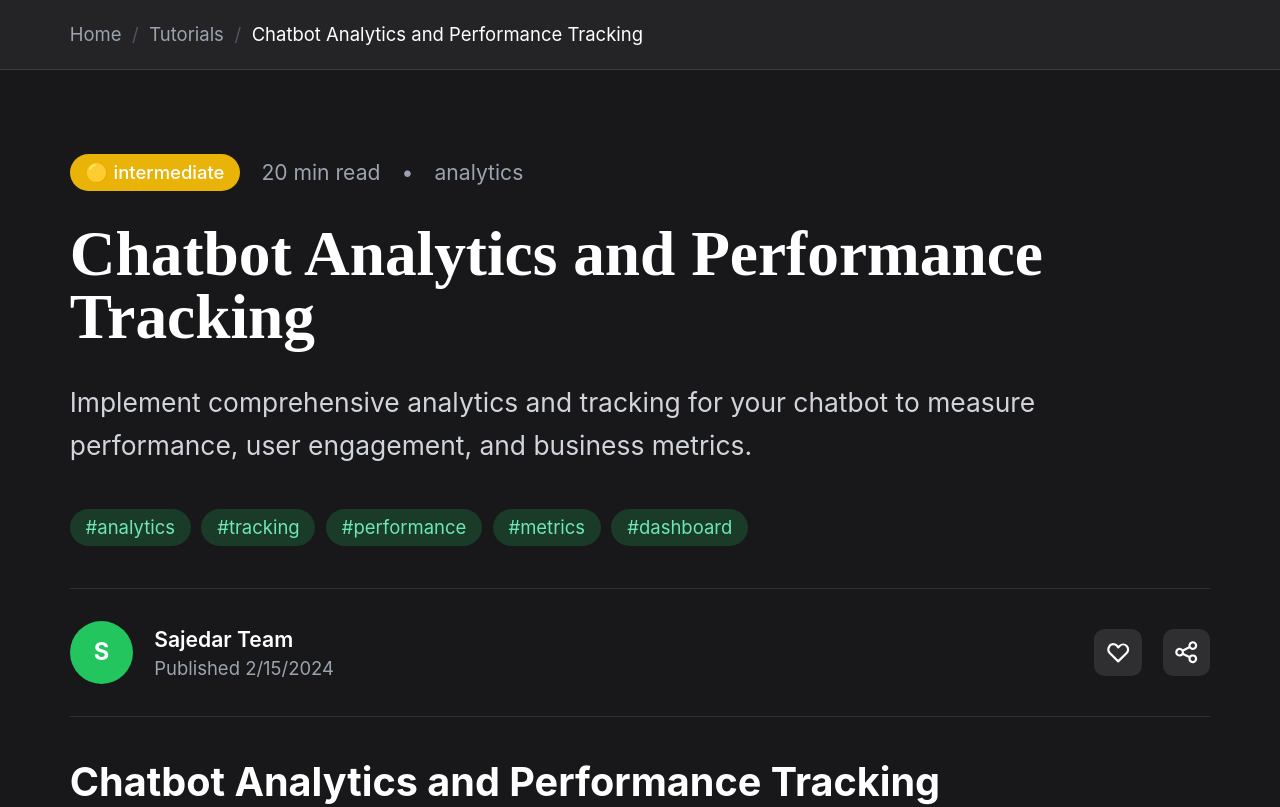
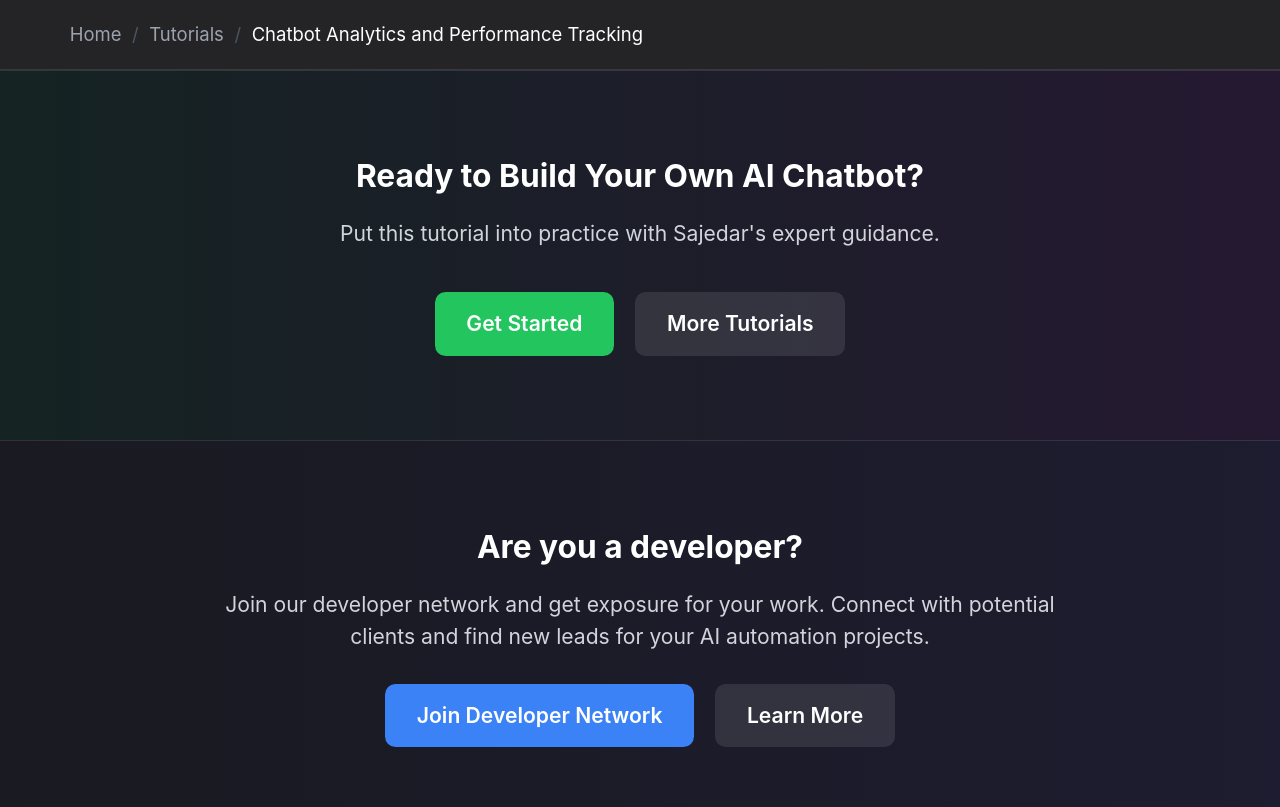
Before and after one commit to sehenagautam/sajedar-product-research, a Next.js app: page /tutorials/chatbot-analytics-tracking in a window 1280 px wide. Shown: the top 807 px of the page. Built offline with nearby package versions, Linux system fonts and the light colour scheme.

Commit message:
Tutorials: add developer CTA with benefits and /developer link

```diff
--- a/src/app/tutorials/[slug]/page.tsx
+++ b/src/app/tutorials/[slug]/page.tsx
@@ -127,6 +127,54 @@
           </nav>
         </div>
       </div>
+      {/* CTA Section */}
+      <div className="bg-gradient-to-r from-emerald-900/20 to-purple-900/20 border-t border-white/10">
+        <div className="max-w-4xl mx-auto px-4 py-16 text-center">
+          <h2 className="text-2xl font-bold text-white mb-4">Ready to Build Your Own AI Chatbot?</h2>
+          <p className="text-gray-300 mb-8">
+            Put this tutorial into practice with Sajedar's expert guidance.
+          </p>
+          <div className="flex flex-wrap justify-center gap-4">
+            <Link
+              href="/?message=I want help implementing this tutorial.#contact"
+              className="px-6 py-3 bg-emerald-500 hover:bg-emerald-600 text-white font-semibold rounded-lg transition-colors duration-200"
+            >
+              Get Started
+            </Link>
+            <Link
+              href="/tutorials"
+              className="px-6 py-3 bg-white/10 hover:bg-white/20 text-white font-semibold rounded-lg transition-colors duration-200"
+            >
+              More Tutorials
+            </Link>
+          </div>
+        </div>
+      </div>
+
+      {/* Developer CTA Section */}
+      <div className="bg-gradient-to-r from-blue-900/20 to-indigo-900/20 border-t border-white/10">
+        <div className="max-w-4xl mx-auto px-4 py-16 text-center">
+          <h2 className="text-2xl font-bold text-white mb-4">Are you a developer?</h2>
+          <p className="text-gray-300 mb-6 max-w-2xl mx-auto">
+            Join our developer network and get exposure for your work. Connect with potential clients
+            and find new leads for your AI automation projects.
+          </p>
+          <div className="flex flex-wrap justify-center gap-4">
+            <Link
+              href="/developer"
+              className="px-6 py-3 bg-blue-500 hover:bg-blue-600 text-white font-semibold rounded-lg transition-colors duration-200"
+            >
+              Join Developer Network
+            </Link>
+            <Link
+              href="/?message=I'm a developer interested in collaborating with Sajedar.#contact"
+              className="px-6 py-3 bg-white/10 hover:bg-white/20 text-white font-semibold rounded-lg transition-colors duration-200"
+            >
+              Learn More
+            </Link>
+          </div>
+        </div>
+      </div>
 
       {/* Article Header */}
       <div className="max-w-4xl mx-auto px-4 py-16">
@@ -232,6 +280,54 @@
           </div>
         </div>
       </div>
+      {/* CTA Section */}
+      <div className="bg-gradient-to-r from-emerald-900/20 to-purple-900/20 border-t border-white/10">
+        <div className="max-w-4xl mx-auto px-4 py-16 text-center">
+          <h2 className="text-2xl font-bold text-white mb-4">Ready to Build Your Own AI Chatbot?</h2>
+          <p className="text-gray-300 mb-8">
+            Put this tutorial into practice with Sajedar's expert guidance.
+          </p>
+          <div className="flex flex-wrap justify-center gap-4">
+            <Link
+              href="/?message=I want help implementing this tutorial.#contact"
+              className="px-6 py-3 bg-emerald-500 hover:bg-emerald-600 text-white font-semibold rounded-lg transition-colors duration-200"
+            >
+              Get Started
+            </Link>
+            <Link
+              href="/tutorials"
+              className="px-6 py-3 bg-white/10 hover:bg-white/20 text-white font-semibold rounded-lg transition-colors duration-200"
+            >
+              More Tutorials
+            </Link>
+          </div>
+        </div>
+      </div>
+
+      {/* Developer CTA Section */}
+      <div className="bg-gradient-to-r from-blue-900/20 to-indigo-900/20 border-t border-white/10">
+        <div className="max-w-4xl mx-auto px-4 py-16 text-center">
+          <h2 className="text-2xl font-bold text-white mb-4">Are you a developer?</h2>
+          <p className="text-gray-300 mb-6 max-w-2xl mx-auto">
+            Join our developer network and get exposure for your work. Connect with potential clients
+            and find new leads for your AI automation projects.
+          </p>
+          <div className="flex flex-wrap justify-center gap-4">
+            <Link
+              href="/developer"
+              className="px-6 py-3 bg-blue-500 hover:bg-blue-600 text-white font-semibold rounded-lg transition-colors duration-200"
+            >
+              Join Developer Network
+            </Link>
+            <Link
+              href="/?message=I'm a developer interested in collaborating with Sajedar.#contact"
+              className="px-6 py-3 bg-white/10 hover:bg-white/20 text-white font-semibold rounded-lg transition-colors duration-200"
+            >
+              Learn More
+            </Link>
+          </div>
+        </div>
+      </div>
 
       {/* CTA Section */}
       <div className="bg-gradient-to-r from-emerald-900/20 to-purple-900/20 border-t border-white/10">
@@ -256,6 +352,54 @@
           </div>
         </div>
       </div>
+      {/* CTA Section */}
+      <div className="bg-gradient-to-r from-emerald-900/20 to-purple-900/20 border-t border-white/10">
+        <div className="max-w-4xl mx-auto px-4 py-16 text-center">
+          <h2 className="text-2xl font-bold text-white mb-4">Ready to Build Your Own AI Chatbot?</h2>
+          <p className="text-gray-300 mb-8">
+            Put this tutorial into practice with Sajedar's expert guidance.
+          </p>
+          <div className="flex flex-wrap justify-center gap-4">
+            <Link
+              href="/?message=I want help implementing this tutorial.#contact"
+              className="px-6 py-3 bg-emerald-500 hover:bg-emerald-600 text-white font-semibold rounded-lg transition-colors duration-200"
+            >
+              Get Started
+            </Link>
+            <Link
+              href="/tutorials"
+              className="px-6 py-3 bg-white/10 hover:bg-white/20 text-white font-semibold rounded-lg transition-colors duration-200"
+            >
+              More Tutorials
+            </Link>
+          </div>
+        </div>
+      </div>
+
+      {/* Developer CTA Section */}
+      <div className="bg-gradient-to-r from-blue-900/20 to-indigo-900/20 border-t border-white/10">
+        <div className="max-w-4xl mx-auto px-4 py-16 text-center">
+          <h2 className="text-2xl font-bold text-white mb-4">Are you a developer?</h2>
+          <p className="text-gray-300 mb-6 max-w-2xl mx-auto">
+            Join our developer network and get exposure for your work. Connect with potential clients
+            and find new leads for your AI automation projects.
+          </p>
+          <div className="flex flex-wrap justify-center gap-4">
+            <Link
+              href="/developer"
+              className="px-6 py-3 bg-blue-500 hover:bg-blue-600 text-white font-semibold rounded-lg transition-colors duration-200"
+            >
+              Join Developer Network
+            </Link>
+            <Link
+              href="/?message=I'm a developer interested in collaborating with Sajedar.#contact"
+              className="px-6 py-3 bg-white/10 hover:bg-white/20 text-white font-semibold rounded-lg transition-colors duration-200"
+            >
+              Learn More
+            </Link>
+          </div>
+        </div>
+      </div>
     </div>
   );
 }
```
